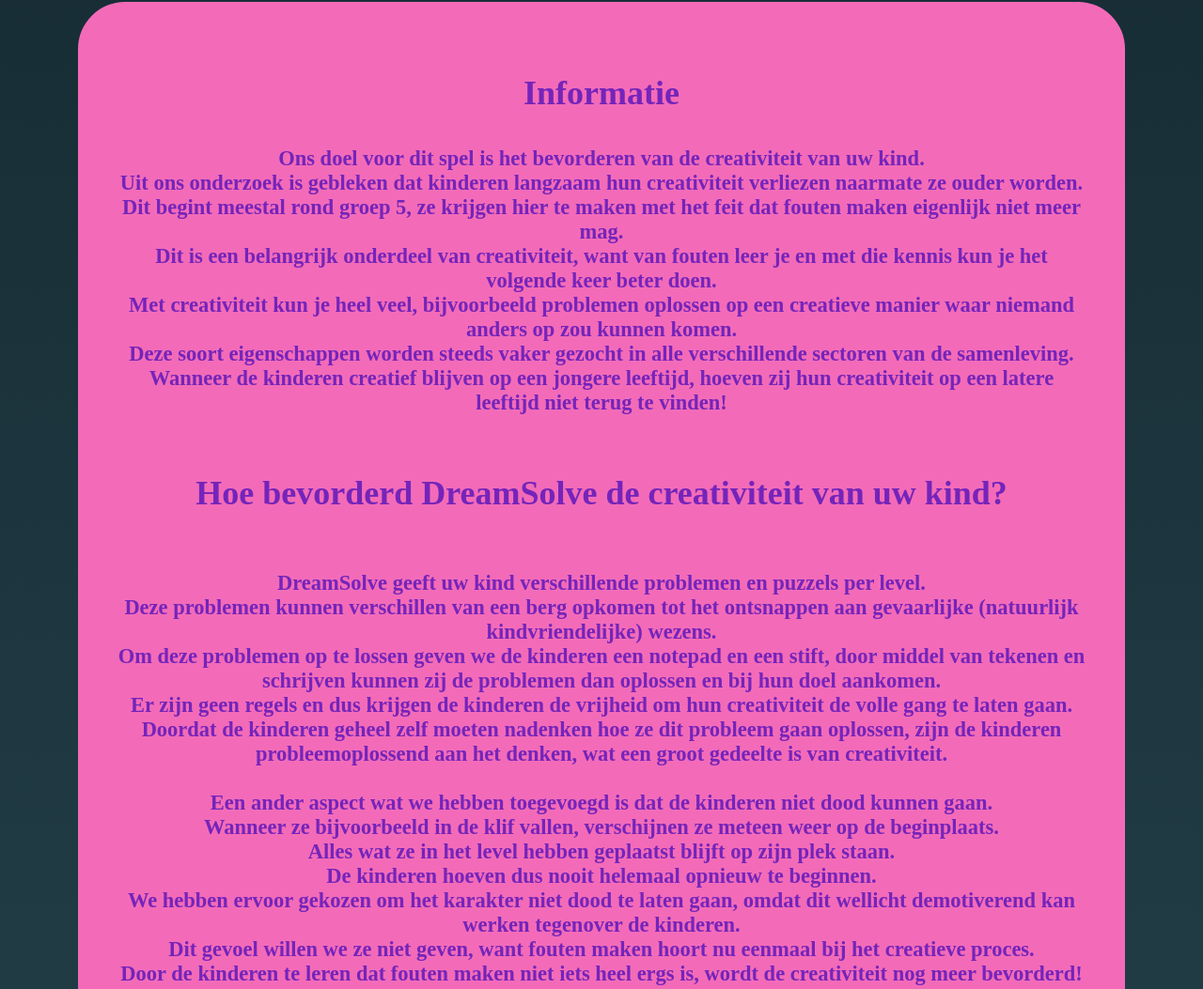
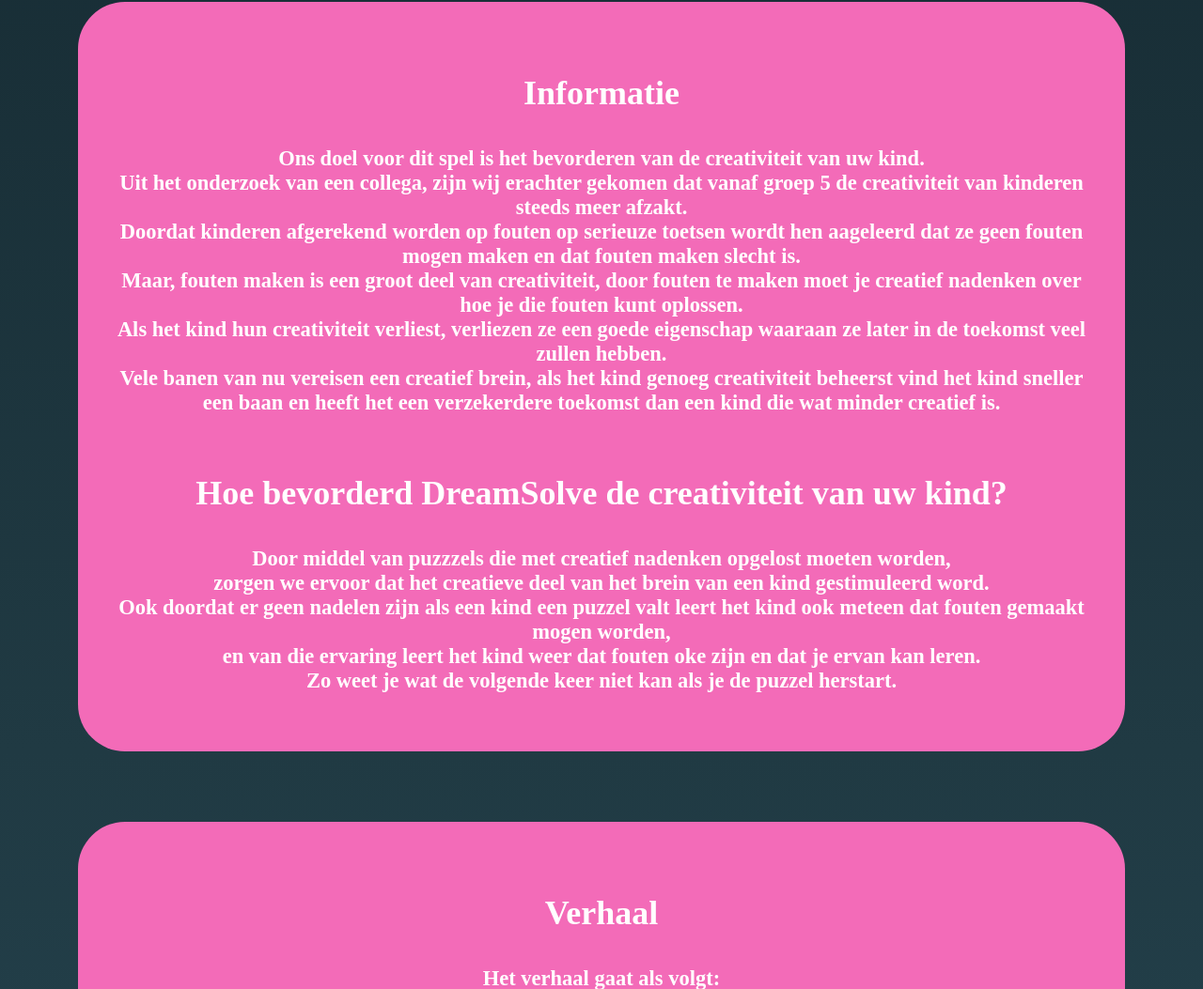
Before and after one commit to ScryTear/DreamSolve, a plain HTML site: page index.html in a window 1280 px wide. Shown: the part 1063-2116 px from the top of the page at 94% size. Drawn offline with Linux system fonts and the light colour scheme; a script that the page names is missing.

Commit message:
changes for filo

```diff
--- a/index.html
+++ b/index.html
@@ -88,48 +88,39 @@
         <h1 id="Informatie">Informatie</h1>
         <p>
             Ons doel voor dit spel is het bevorderen van de creativiteit van uw kind.
+<br>
+            Uit het onderzoek van een collega, zijn wij erachter gekomen dat vanaf groep 5 de creativiteit van kinderen steeds meer afzakt.
             <br>
-            Uit ons onderzoek is gebleken dat kinderen langzaam hun creativiteit verliezen naarmate ze ouder worden.
+            Doordat kinderen afgerekend worden op fouten op serieuze toetsen wordt hen aageleerd dat ze geen fouten mogen maken en dat fouten maken slecht is.
             <br>
-            Dit begint meestal rond groep 5, ze krijgen hier te maken met het feit dat fouten maken eigenlijk niet meer mag.
+            Maar, fouten maken is een groot deel van creativiteit, door fouten te maken moet je creatief nadenken over hoe je die fouten kunt oplossen.
             <br>
-            Dit is een belangrijk onderdeel van creativiteit, want van fouten leer je en met die kennis kun je het volgende keer beter doen.
+            Als het kind hun creativiteit verliest, verliezen ze een goede eigenschap waaraan ze later in de toekomst veel zullen hebben.
             <br>
-            Met creativiteit kun je heel veel, bijvoorbeeld problemen oplossen op een creatieve manier waar niemand anders op zou kunnen komen.
-            <br>
-            Deze soort eigenschappen worden steeds vaker gezocht in alle verschillende sectoren van de samenleving.
-            <br>
-            Wanneer de kinderen creatief blijven op een jongere leeftijd, hoeven zij hun creativiteit op een latere leeftijd niet terug te vinden!
+            Vele banen van nu vereisen een creatief brein, als het kind genoeg creativiteit beheerst vind het kind sneller een baan en heeft het een verzekerdere toekomst dan een kind die wat minder creatief is.
             <br>
             <br>
         </p>
         <h1> Hoe bevorderd DreamSolve de creativiteit van uw kind? </h1>
 <p>
 
-            <br>
-            DreamSolve geeft uw kind verschillende problemen en puzzels per level.
-            <br>
-            Deze problemen kunnen verschillen van een berg opkomen tot het ontsnappen aan gevaarlijke (natuurlijk kindvriendelijke) wezens.
-            <br>
-            Om deze problemen op te lossen geven we de kinderen een notepad en een stift, door middel van tekenen en schrijven kunnen zij de problemen dan oplossen en bij hun doel aankomen.
-            <br>
-            Er zijn geen regels en dus krijgen de kinderen de vrijheid om hun creativiteit de volle gang te laten gaan.
-            <br>
-            Doordat de kinderen geheel zelf moeten nadenken hoe ze dit probleem gaan oplossen, zijn de kinderen probleemoplossend aan het denken, wat een groot gedeelte is van creativiteit.
-            <br>
-            <br>
-            Een ander aspect wat we hebben toegevoegd is dat de kinderen niet dood kunnen gaan.
-            <br>
-            Wanneer ze bijvoorbeeld in de klif vallen, verschijnen ze meteen weer op de beginplaats.
-            <br>
-            Alles wat ze in het level hebben geplaatst blijft op zijn plek staan.
-            <br>
-            De kinderen hoeven dus nooit helemaal opnieuw te beginnen.
-            <br>We hebben ervoor gekozen om het karakter niet dood te laten gaan, omdat dit wellicht demotiverend kan werken tegenover de kinderen.
-            <br>
-            Dit gevoel willen we ze niet geven, want fouten maken hoort nu eenmaal bij het creatieve proces.
-            <br>
-            Door de kinderen te leren dat fouten maken niet iets heel ergs is, wordt de creativiteit nog meer bevorderd!
+    Door middel van puzzzels die met creatief nadenken opgelost moeten worden,
+
+    <br>
+
+    zorgen we ervoor dat het creatieve deel van het brein van een kind gestimuleerd word.
+
+    <br>
+
+    Ook doordat er geen nadelen zijn als een kind een puzzel valt leert het kind ook meteen dat fouten gemaakt mogen worden,
+
+    <br>
+
+    en van die ervaring leert het kind weer dat fouten oke zijn en dat je ervan kan leren.
+
+    <br>
+    Zo weet je wat de volgende keer niet kan als je de puzzel herstart.
+
 </p>
     </article>
 
--- a/style.css
+++ b/style.css
@@ -70,7 +70,7 @@ article{
     border-radius: 50px;
     padding:40px;
     margin:75px;
-    color: rgb(116, 36, 186);
+    color: white;
     height:100%;
     text-align:center;
     font-size: 18px;
```
